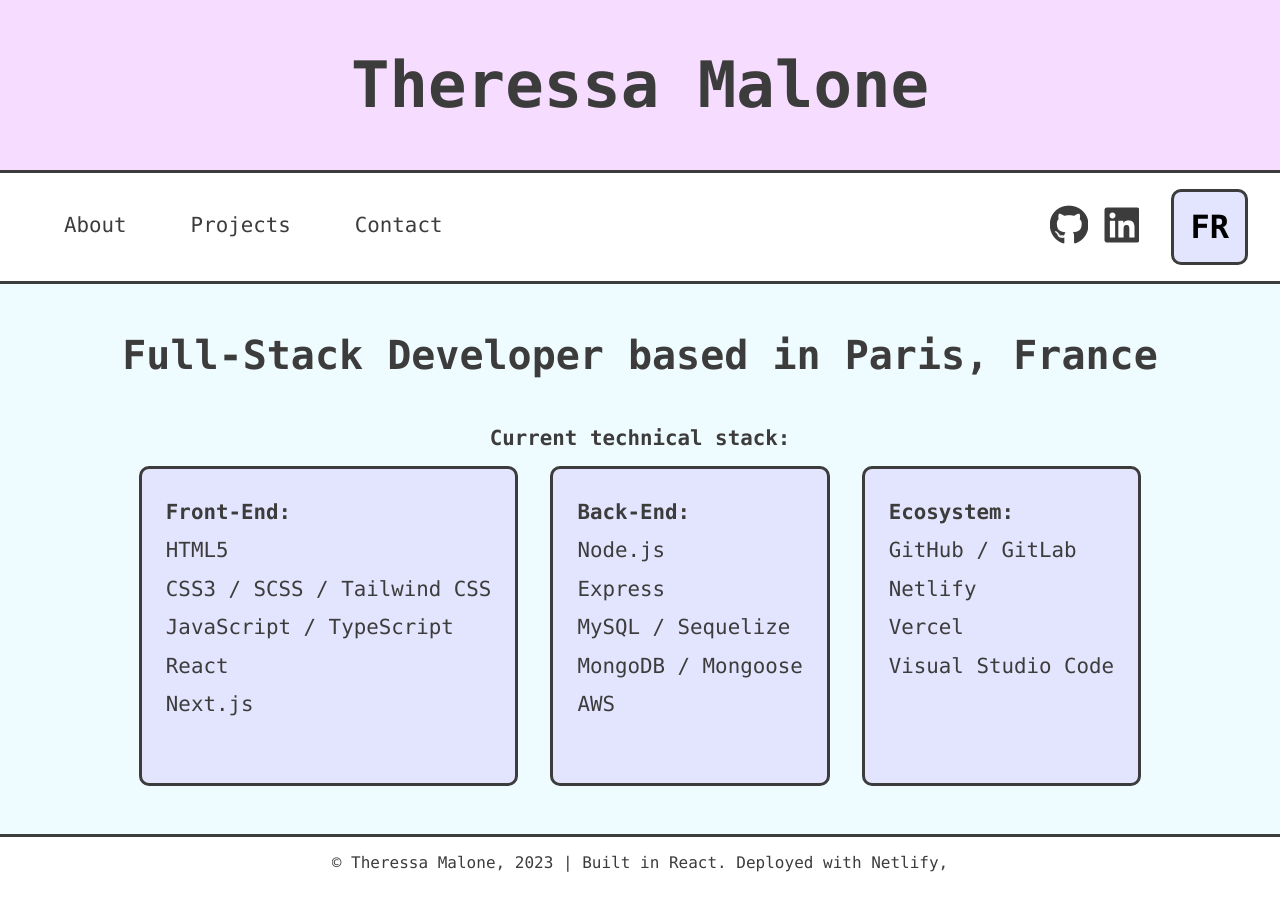
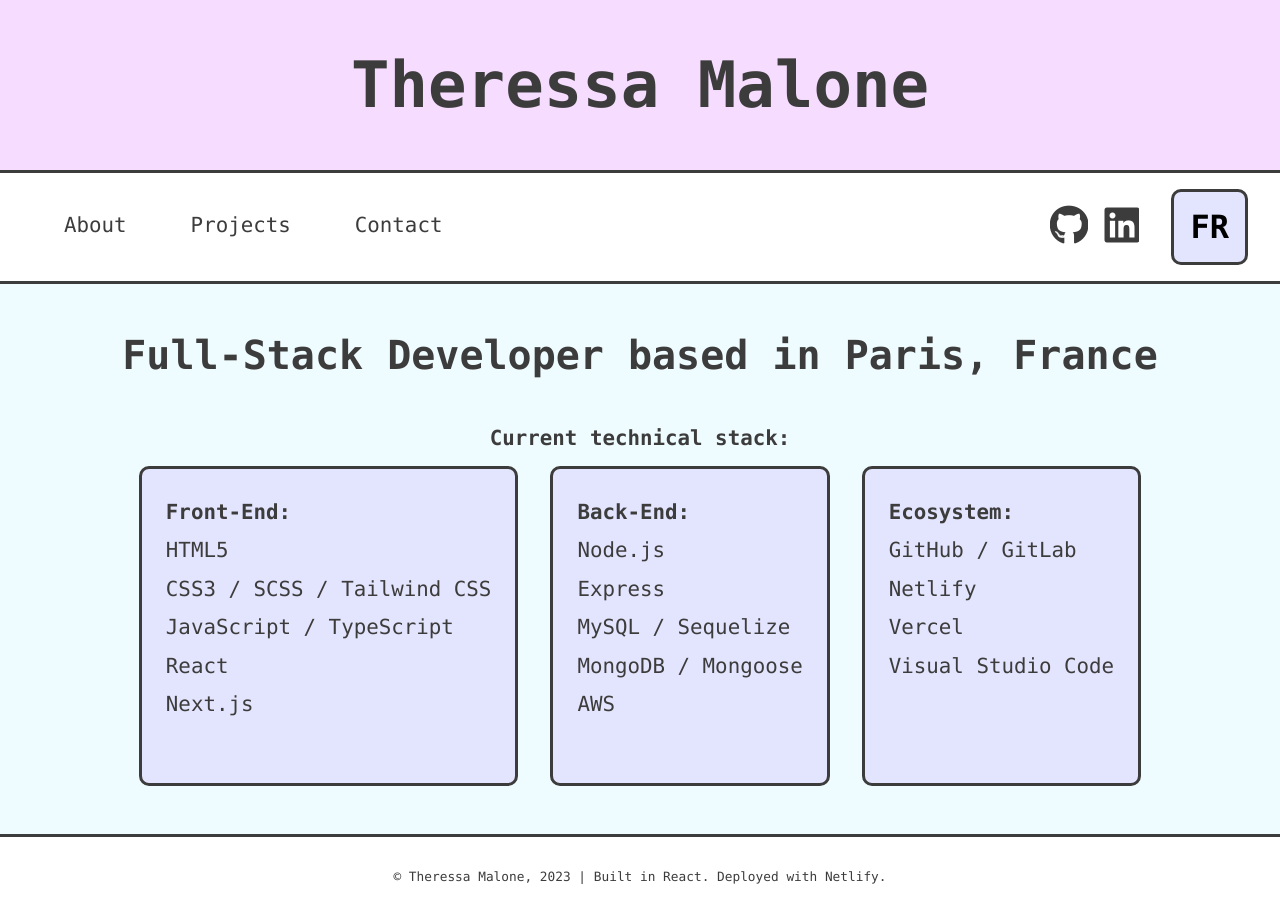
Before and after one commit to tssa017/portfolio, a React (Create React App) app: page / in a window 1280 px wide. Before the commit the page ends 888 px from the top, so only its background shows below. Built offline with nearby package versions, Linux system fonts and the light colour scheme; a web font is replaced by a local one.

Commit message:
:wheelchair: make footer accessible

```diff
--- a/src/components/footer/Footer.js
+++ b/src/components/footer/Footer.js
@@ -10,7 +10,7 @@ function Footer() {
                     <footer className="footer">
                         <Paragraph>
                             {isEnglishClicked
-                                ? '© Theressa Malone, 2023 | Built in React. Deployed with Netlify,'
+                                ? '© Theressa Malone, 2023 | Built in React. Deployed with Netlify.'
                                 : '© Theressa Malone, 2023 | Construit en React. Déployé avec Netlify.'}
                         </Paragraph>
                     </footer>
--- a/src/components/footer/footer.scss
+++ b/src/components/footer/footer.scss
@@ -1,12 +1,12 @@
 // This page contains site-wide responsive Sass footer styles
 
 .footer {
-    padding: 1rem 3rem 1rem 3rem;
     display: flex;
     flex-direction: row;
     justify-content: center;
     align-items: center;
+    padding: 2rem 3rem;
     border-top: 0.2rem solid $colorBorder;
     width: 100%;
-    font-size: 1rem;
+    font-size: 0.8rem;
 }
```
